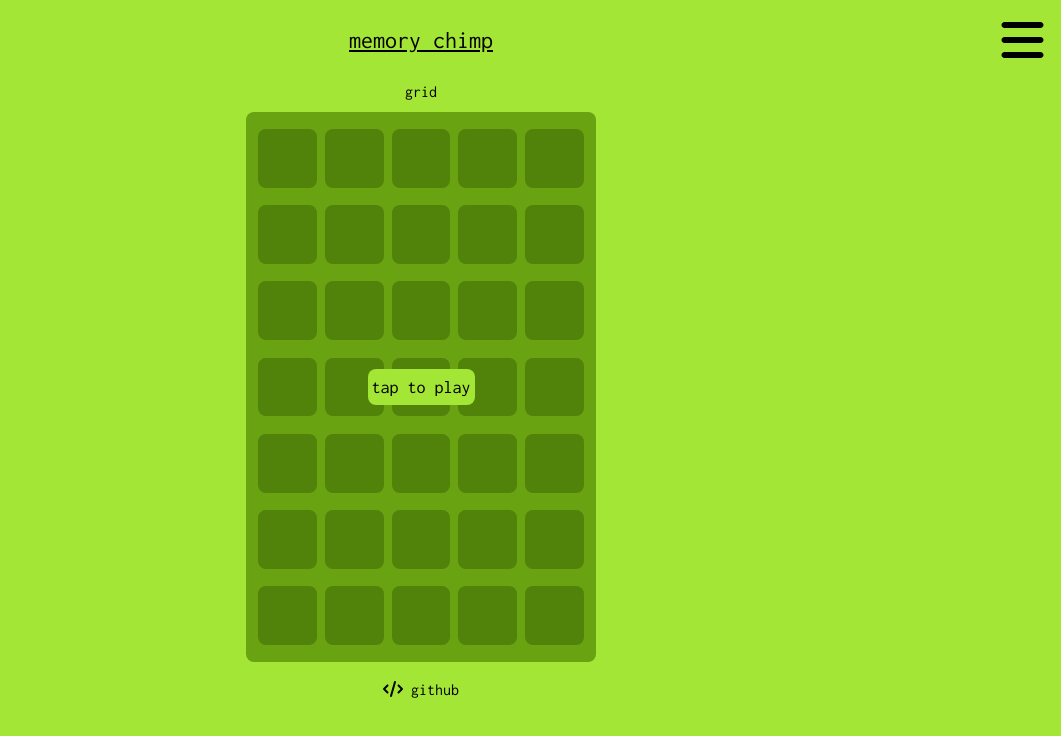
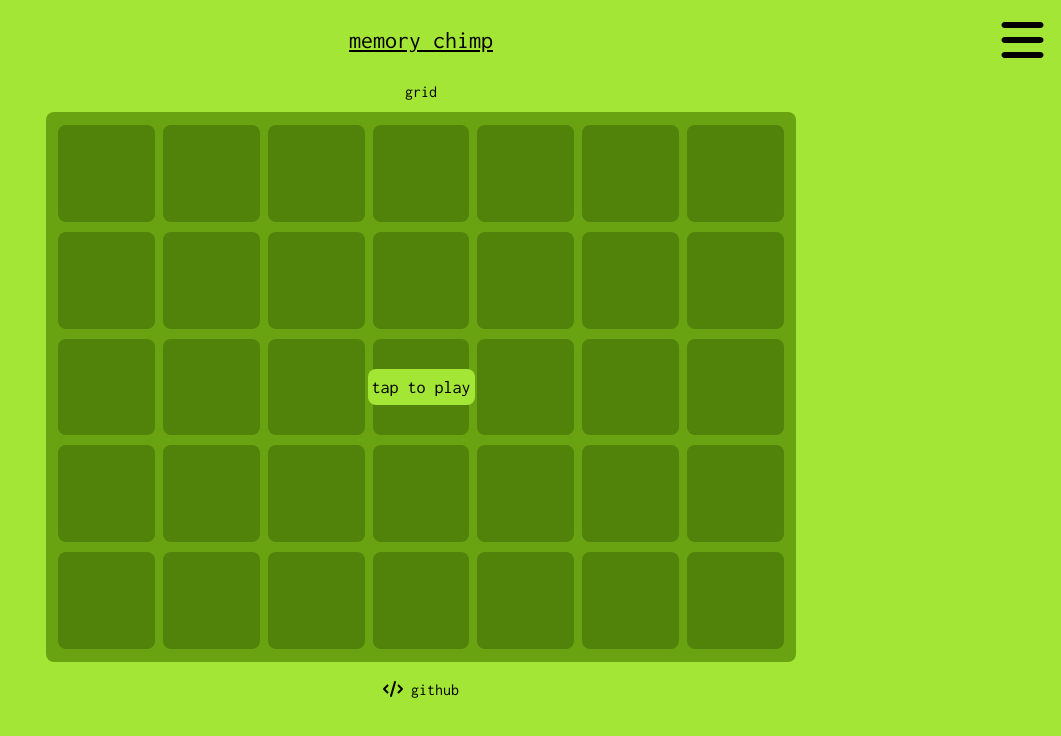
Before and after one commit to trevorwrightdev/memmory-chimp, a Next.js app: page /grid in a window 1280 px wide. Shown: the top 736 px of the page, without its empty margins (219-1280 px from the left). Built offline with nearby package versions, Linux system fonts and the light colour scheme.

Commit message:
added breakpoints for desktop grid game

```diff
--- a/components/GridGame.tsx
+++ b/components/GridGame.tsx
@@ -180,8 +180,8 @@ const GridGame = (): JSX.Element => {
   }, [score])
 
   return (
-    <div className='w-[350px] h-[550px] bg-lime-500 rounded-lg relative'>
-      <div className='place-items-center w-full h-full p-3 gap-2 grid grid-cols-5 grid-rows-7 absolute'>
+    <div className='md:w-[750px] w-[350px] h-[550px] bg-lime-500 rounded-lg relative'>
+      <div className='place-items-center w-full h-full p-3 gap-2 grid grid-cols-5 grid-rows-7 md:grid-cols-7 md:grid-rows-5 absolute'>
         {gridItems.map((item, idx) => {
           const click = (): void => {
             let number = parseInt(item.number)
```
